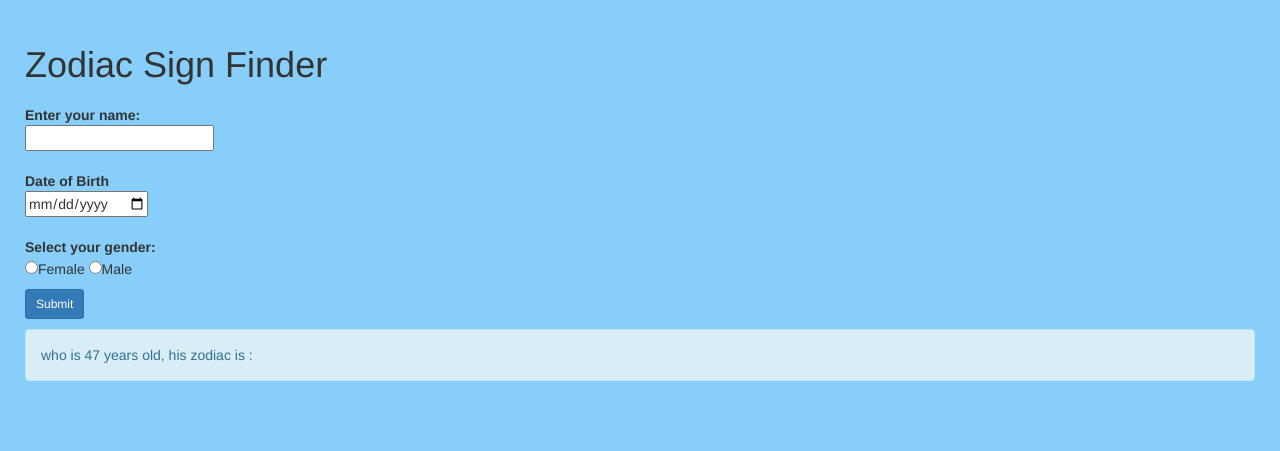
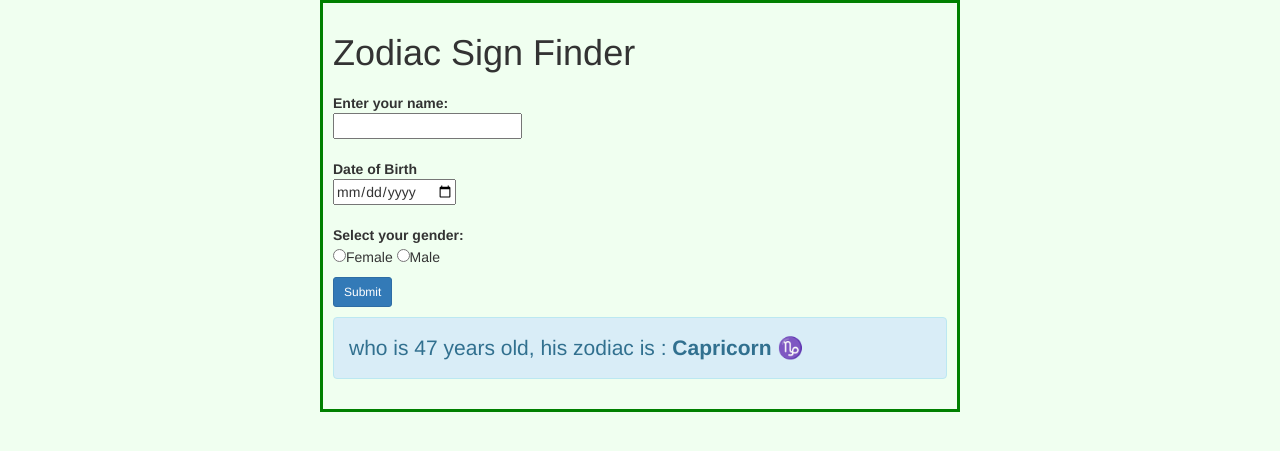
Before and after one commit to amokhtar78/Assignment2, a PHP site: page / in a window 1280 px wide. Shown: the top 451 px of the page. Run offline with PHP 8.4, Linux system fonts and the light colour scheme; some libraries are stand-ins or nearby versions.

Commit message:
formating and fixed bug with Capricorn date continuuity

```diff
--- a/Person.php
+++ b/Person.php
@@ -24,7 +24,8 @@ class Person {
     }
 
     Private $zodiacArray = array(
-        array('sign' => "Capricorn ♑", 'start' => '12-22', 'end' => '01-19'),
+        array('sign' => "Capricorn ♑", 'start' => '12-22', 'end' => '12-31'),
+        array('sign' => "Capricorn ♑", 'start' => '01-01', 'end' => '01-19'),
         array('sign' => "Aquarius ♒", 'start' => '01-20', 'end' => '02-18'),
         array('sign' => "Pisces ♓", 'start' => '02-19', 'end' => '03-20'),
         array('sign' => "Aries ♈", 'start' => '03-21', 'end' => '04-19'),
--- a/css/styles.css
+++ b/css/styles.css
@@ -7,6 +7,7 @@ footer {
 }
 .alert, .btn {
     margin-top:10px;
+
 }
 label, legend {
     display:block;
@@ -27,8 +28,26 @@ input[type='checkbox'] + label {
 }
 .femaleColor {
     background-color:AntiqueWhite ;
+    margin: auto;
+    width: 50%;
+    border: 3px solid green;
+    padding: 10px;
 }
 
 .maleColor {
     background-color:LightSkyBlue ;
+    margin: auto;
+    width: 50%;
+    border: 3px solid green;
+    padding: 10px;
 }
+.stnColor {
+    background-color:HoneyDew;
+    margin: auto;
+    width: 50%;
+    border: 3px solid green;
+    padding: 10px;
+}
+.alert-info {
+    font-size: 150%;
+}
--- a/index.php
+++ b/index.php
@@ -12,19 +12,21 @@ require_once('pZodiac.php');
         <link href='https://maxcdn.bootstrapcdn.com/bootstrap/3.3.7/css/bootstrap.min.css' rel='stylesheet'>
         <link href='https://maxcdn.bootstrapcdn.com/bootswatch/3.3.7/flatly/bootstrap.min.css' rel='stylesheet'>
         <link href='css/styles.css' rel='stylesheet'>
-
+        <?php
+        if ($newPerson->displayGender() == "female") {
+            echo '<body class="femaleColor">';
+        } elseif ($newPerson->displayGender() == "male") {
+            echo '<body class="maleColor">';
+        } else {
+            echo '<body class="stnColor">';
+        }
+        ?>
 
     </head>
     <body>
         <h1>Zodiac Sign Finder</h1>
         <p>
-            <?php
-            if ($userGender == "female") {
-                echo '<body class="femaleColor">';
-            } else {
-                echo '<body class="maleColor">';
-            }
-            ?>
+
 
         <form action="index.php" method="get">
             <label for='userName'>Enter your name:</label>
@@ -46,9 +48,10 @@ require_once('pZodiac.php');
         <div class='alert alert-info'>
             <?php echo $newPerson->displayName() ?> who is
             <?php echo $newPerson->displayAge() ?> years old,
-            <?php echo $newPerson->displayHisHer()?>
-            <?php echo "zodiac is : " . $newPerson->searchZodiac(); ?>
+            <?php echo $newPerson->displayHisHer() ?> zodiac is :
+            <strong>  <?php echo $newPerson->searchZodiac(); ?></strong>
         </div>
+
     </p>
 </body>
 </html>
```
